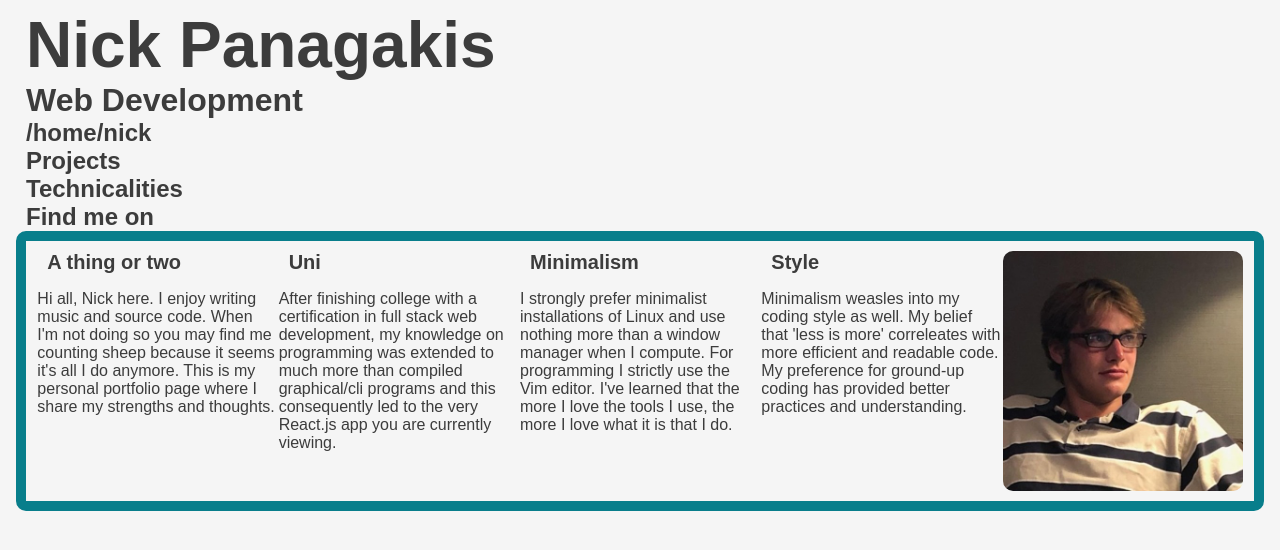
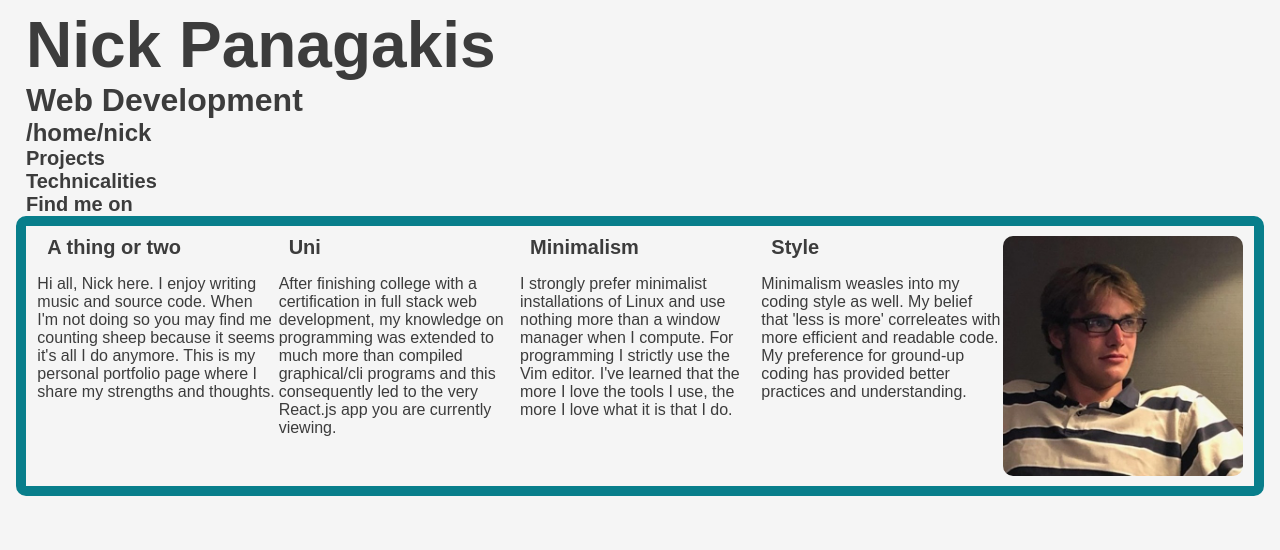
Before and after one commit to borix134/Portfolio, a React (Create React App) app: page / in a window 1280 px wide. Shown: the top 550 px of the page. Built offline with nearby package versions, Linux system fonts and the light colour scheme; a web font is replaced by a local one.

Commit message:
nav looks really cool now wow it changes size when you are in the panel

```diff
--- a/src/components/Panel.js
+++ b/src/components/Panel.js
@@ -65,9 +65,16 @@ function Panel() {
       <>
         <div className="SubPanel">
           {
-            titles.map( (title,index) => (
+            titles.map( (title,i) => (
+              index != i ?
+              <h5 onClick={()=>{
+                setIndex(i);
+                setTitle(title)
+              }}>
+                {title}
+              </h5> :
               <h4 onClick={()=>{
-                setIndex(index);
+                setIndex(i);
                 setTitle(title)
               }}>
                 {title}
```
Also changed, not shown: 1 other file (tests, documents, lock files or other folders).
